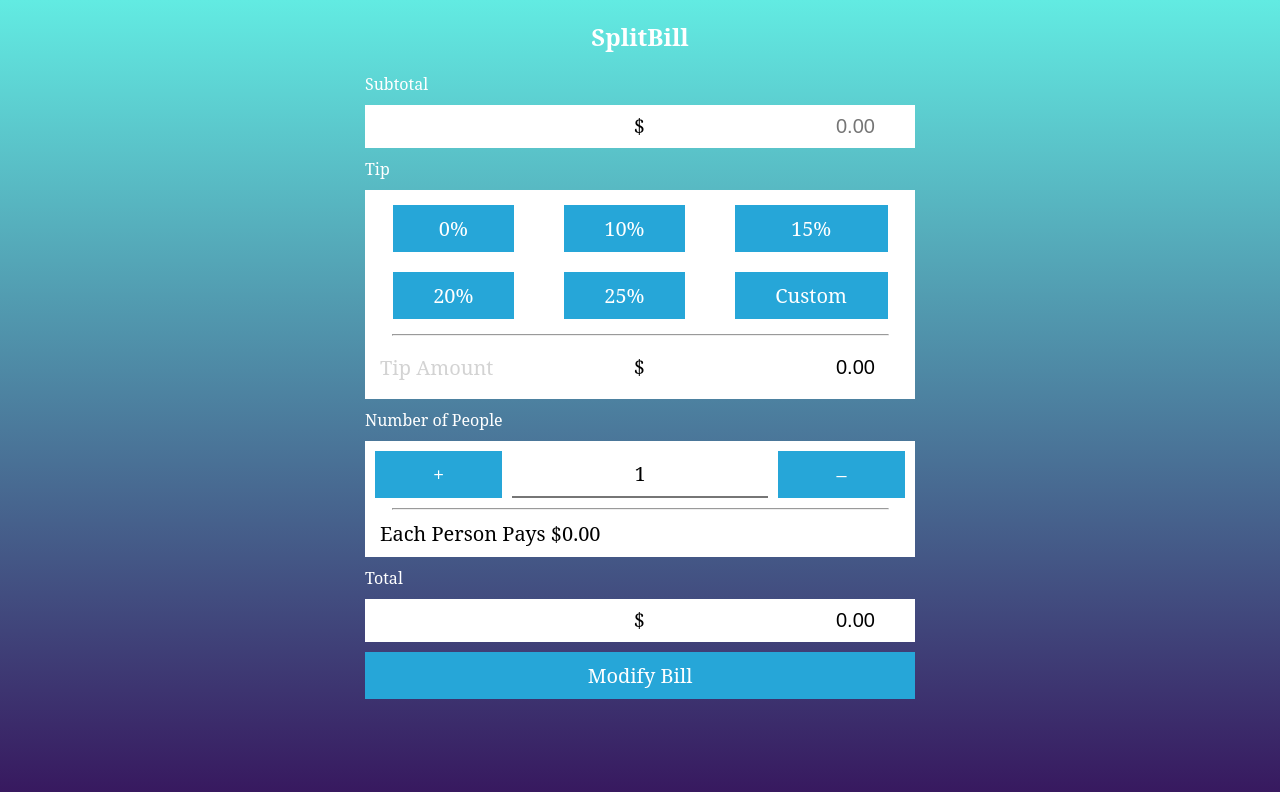
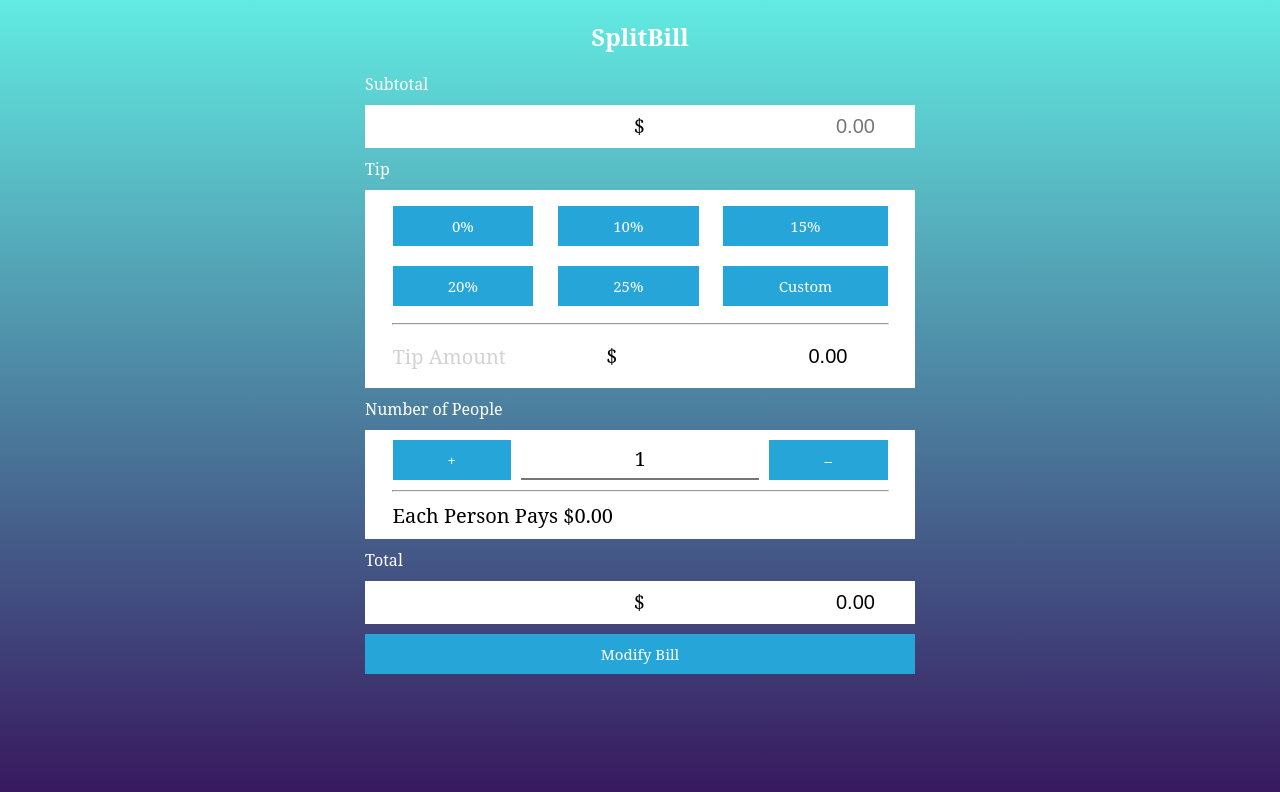
Before and after one commit to trykhov/split-bill-app, a React (Create React App) app in the folder front-end/: page /billInfo in a window 1280 px wide. Shown: the top 792 px of the page. Built offline with nearby package versions, Linux system fonts and the light colour scheme.

Commit message:
changed the padding of the buttons

```diff
--- a/front-end/src/css/global/global.css
+++ b/front-end/src/css/global/global.css
@@ -5,7 +5,7 @@ button {
   color: #fff;
   font-family: "Futura", "serif";
   padding: 10px;
-  font-size: 20px;
+  font-size: 15px;
 }
 
 button:active {
--- a/front-end/src/css/global/global.scss
+++ b/front-end/src/css/global/global.scss
@@ -17,7 +17,7 @@ button {
   color: $fontColor;
   font-family: $fontDesc;
   padding: 10px;
-  font-size: 20px;
+  font-size: 15px;
   &:active {
     background: $backgroundAlter;
   }
--- a/front-end/src/css/totalBillPage/totalBillPage.css
+++ b/front-end/src/css/totalBillPage/totalBillPage.css
@@ -6,7 +6,7 @@ button,
   color: #fff;
   font-family: "Futura", "serif";
   padding: 10px;
-  font-size: 20px;
+  font-size: 15px;
 }
 
 button:active,
@@ -146,7 +146,7 @@ section main .formComponentContainers .minusSign {
   -webkit-box-pack: justify;
   -ms-flex-pack: justify;
   justify-content: space-between;
-  padding: 10px 0 10px 15px;
+  padding: 10px 5%;
 }
 
 .bottomPortion .inputDesc {
@@ -165,7 +165,7 @@ section main .formComponentContainers .minusSign {
   -webkit-box-pack: center;
   -ms-flex-pack: center;
   justify-content: center;
-  margin: 10px;
+  padding: 10px 5%;
 }
 
 #numberOfPeopleContainer input {
@@ -200,7 +200,7 @@ section main .formComponentContainers .minusSign {
   display: grid;
   -ms-grid-columns: auto auto auto;
   grid-template-columns: auto auto auto;
-  grid-gap: 20px 10%;
-  padding: 15px 5%;
+  grid-gap: 20px 5%;
+  padding: 3% 5%;
 }
 /*# sourceMappingURL=totalBillPage.css.map */
--- a/front-end/src/css/totalBillPage/totalBillPage.scss
+++ b/front-end/src/css/totalBillPage/totalBillPage.scss
@@ -6,7 +6,7 @@
   font-family: $fontDesc;
   font-size: 20px;
   justify-content: space-between;
-  padding: 10px 0 10px 15px;
+  padding: 10px 5%;
   .inputDesc {
     color: #d3d3d3;
   }
@@ -20,7 +20,7 @@
 #numberOfPeopleContainer {
   display: flex;
   justify-content: center;
-  margin: 10px;
+  padding: 10px 5%;
   input {
     border-left: 0;
     border-right: 0;
@@ -39,8 +39,8 @@
 .percentageContainer {
   display: grid;
   grid-template-columns: auto auto auto;
-  grid-gap: 20px 10%;
-  padding: 15px 5%;
+  grid-gap: 20px 5%;
+  padding: 3% 5%;
   .percentage {
     @extend button;
   }
```
Also changed, not shown: 2 other files (tests, documents, lock files or other folders).
